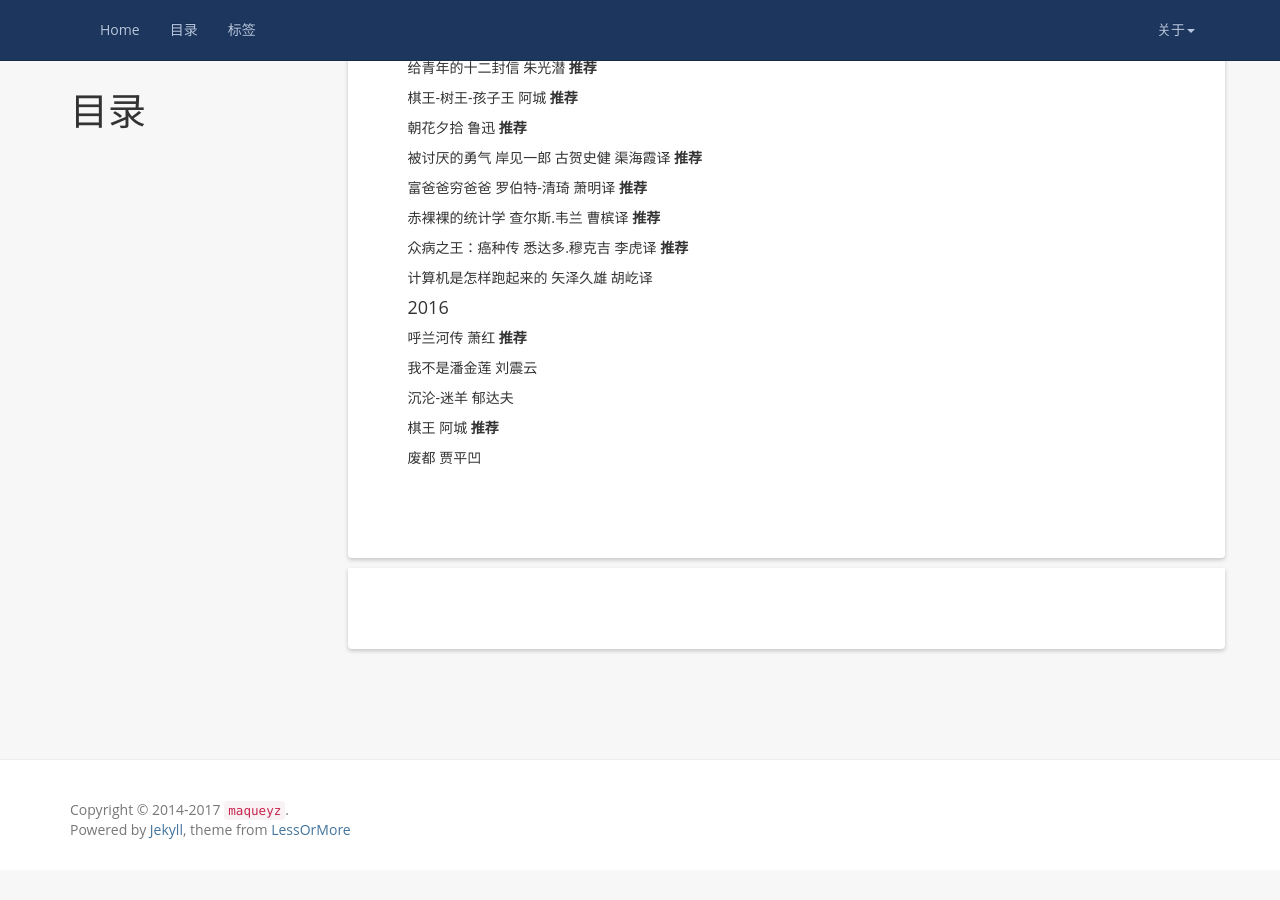
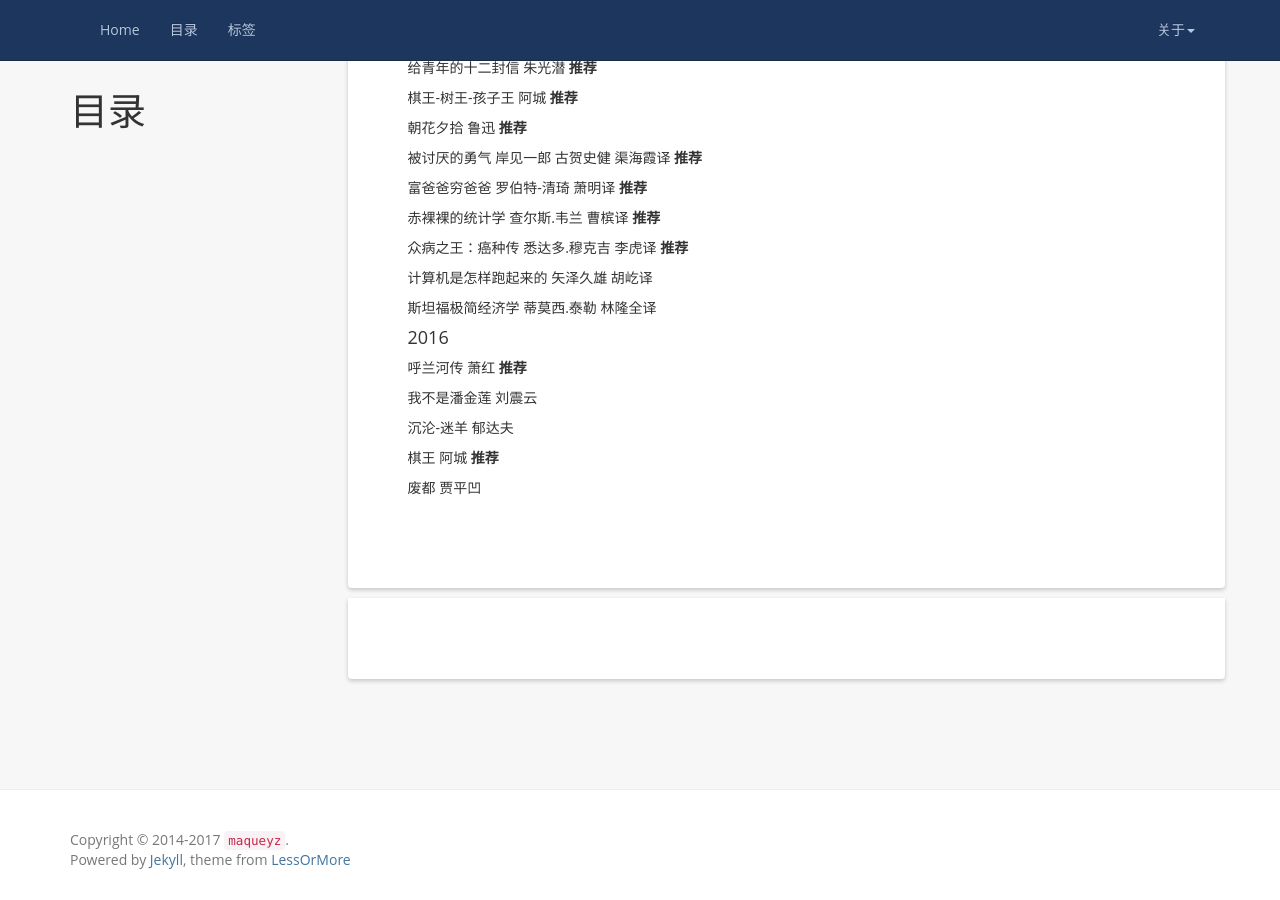
Before and after one commit to maqueredkop/maqueredkop.github.io, a Jekyll site: the page built from book.md, in a window 1280 px wide and 900 px high, scrolled down 613 px. Built offline with Jekyll 4.4.1, drawn with Linux system fonts in a browser that asks for light colours; nearby versions of some CDN libraries; comment, search, counter and statistics services are not loaded; before the commit the page ends 1483 px from its top, so only the background shows below that.

Commit message:
增加新书

```diff
--- a/book.md
+++ b/book.md
@@ -41,6 +41,7 @@
 
 计算机是怎样跑起来的  矢泽久雄  胡屹译
 
+斯坦福极简经济学  蒂莫西.泰勒  林隆全译
 #### 2016
 
 呼兰河传  萧红  **推荐**
```
